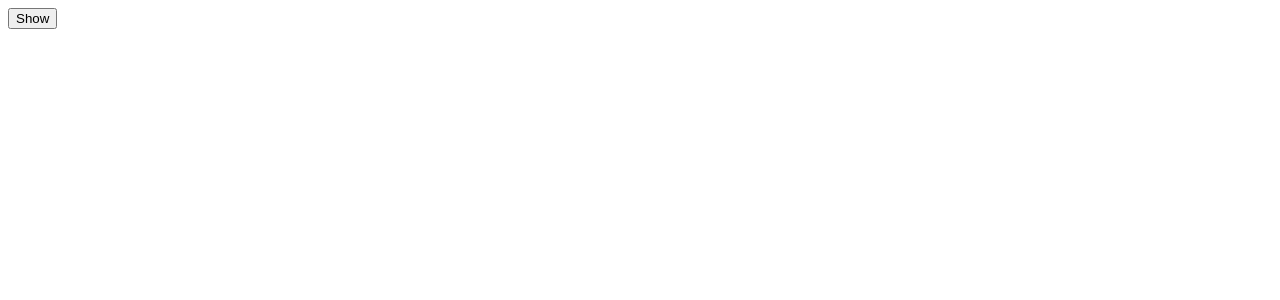
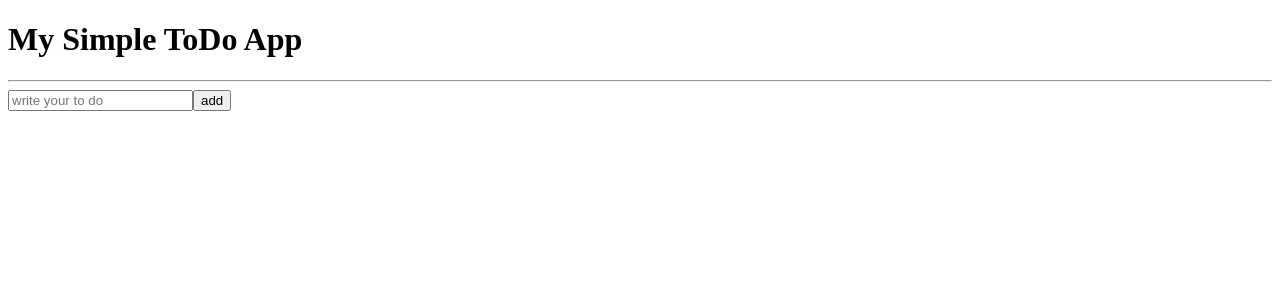
Before and after one commit to auturnn/react-for-beginners, a React (Create React App) app: page / in a window 1280 px wide. Shown: the top 300 px of the page. Built offline with nearby package versions, Linux system fonts and the light colour scheme.

Commit message:
created Todo List

```diff
--- a/src/App.tsx
+++ b/src/App.tsx
@@ -1,28 +1,57 @@
-import React, { useState, useEffect } from "react";
-
-function Hello() {
-  function byeFn() {
-    console.log("bye");
-  }
-
-  function hiFn() {
-    console.log("hi");
-    return byeFn; //cleanUp (컴포넌트를 소멸시킬때 실행될 함수)
-  }
-
-  useEffect(hiFn, []);
-  return <h1>Hello</h1>;
-}
+import { useState } from "react";
 
 function App() {
-  const [showing, setShowing]: any = useState(false);
-  const onClick = () => {
-    setShowing((prev: boolean) => !prev);
+  const [toDo, setTodo] = useState("");
+  const [toDoList, setToDoList] = useState([""]);
+  const onChange = (event: any) => setTodo(event.target.value);
+  const onDeleted = (todoIndex: number) => {
+    setToDoList((currentArr: string[]) =>
+      currentArr.filter((_, idx) => idx !== todoIndex)
+    );
+  };
+  const onAdded = (event: any) => {
+    event.preventDefault();
+    if (toDo === "") {
+      return;
+    }
+    setToDoList((prevArr: string[]) => [toDo, ...prevArr]); //state는 언제나 새로 생성
+    setTodo(""); //empty value
   };
   return (
     <div>
-      {showing ? <Hello /> : null}
-      <button onClick={onClick}>{showing ? "Hide" : "Show"}</button>
+      <h1>My Simple ToDo App</h1>
+      <ul>
+        {toDoList.map((item, idx) => {
+          if (item === "") {
+            return null;
+          }
+          return (
+            <li key={idx}>
+              <span>{item}</span>
+              <button
+                style={{
+                  backgroundColor: "initial",
+                  borderColor: "black",
+                  borderRadius: "6px",
+                  marginLeft: "10px",
+                  color: "red",
+                }}
+                onClick={() => onDeleted(idx)}
+              >
+                X
+              </button>
+            </li>
+          );
+        })}
+      </ul>
+      <hr />
+      <input
+        type="text"
+        value={toDo}
+        onChange={onChange}
+        placeholder="write your to do"
+      />
+      <button onClick={onAdded}>add</button>
     </div>
   );
 }
```
